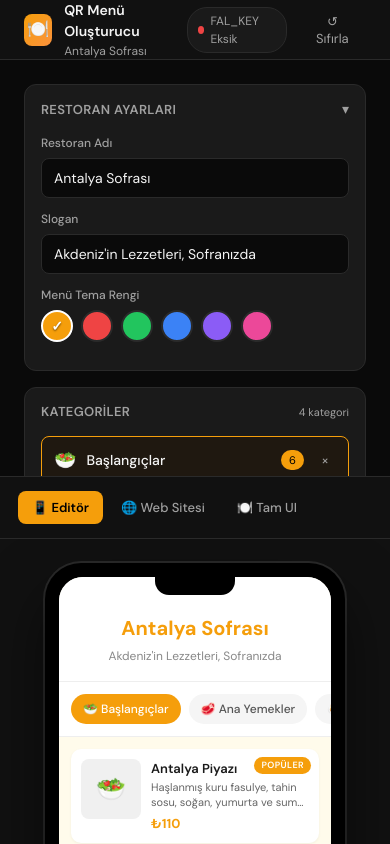
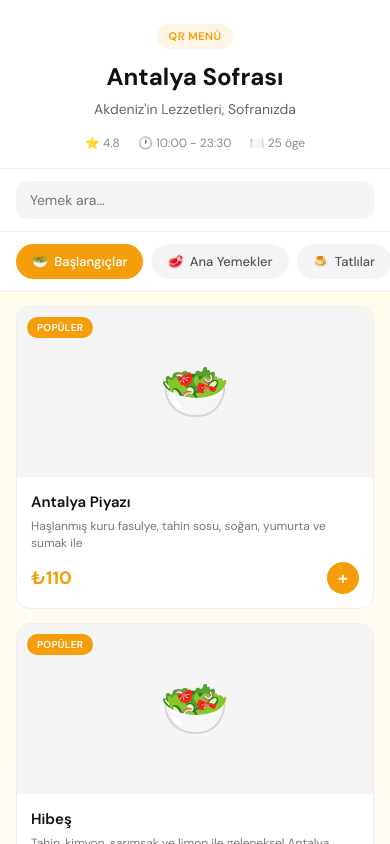
Before and after one commit to Ferhad-dijita/qr-menu-demo, a plain HTML site: page index.html in a window 390 px wide. Drawn offline with Linux system fonts and the light colour scheme.

Commit message:
Add files via upload

```diff
--- a/index.html
+++ b/index.html
@@ -457,8 +457,25 @@ input,textarea,select{font-family:inherit}
   .editor-panel{border-right:none;border-bottom:1px solid var(--border)}
 }
 @media (max-width: 768px){
-  .phone-frame{width:300px;height:540px}
-  .qr-box{width:300px}
+  body{overflow:auto}
+  .app-header{display:none}
+  .main{grid-template-columns:1fr;height:100vh}
+  .editor-panel{display:none}
+  .preview-panel{background:var(--bg-primary)}
+  .view-tabs{display:none}
+  .view-container{padding:0;overflow:auto}
+  #view-phone,#view-landing{display:none !important}
+  #view-app{display:block !important}
+  #view-app .browser-frame{
+    border-radius:0;border:none;box-shadow:none;max-width:none;margin:0;
+  }
+  #view-app .browser-bar{display:none}
+  #view-app .browser-body{max-height:none;overflow:visible}
+  .app-items{grid-template-columns:1fr;padding:14px 16px}
+  .app-top{padding:24px 16px 16px}
+  .app-top h1{font-size:24px}
+  .app-search{padding:12px 16px}
+  .app-cats{padding:12px 16px}
   .lp-hero h1{font-size:30px}
   .lp-features-grid,.lp-contact-grid{grid-template-columns:1fr}
 }
@@ -682,7 +699,8 @@ const STORAGE_INIT = 'qr-menu-initialized';
 
 let state = loadState();
 let activeCategoryIndex = 0;
-let currentView = 'phone';
+const isMobile = () => window.matchMedia('(max-width: 768px)').matches;
+let currentView = isMobile() ? 'app' : 'phone';
 let editingItemId = null;
 let imageRequestsInFlight = new Set();
 let lastImageRequestAt = new Map();
@@ -1320,6 +1338,13 @@ function renderAll(){
   updateApiBadge();
 }
 renderAll();
+
+window.addEventListener('resize', () => {
+  if(isMobile() && currentView !== 'app'){
+    currentView = 'app';
+    renderCurrentView();
+  }
+});
 </script>
 </body>
 </html>
```
